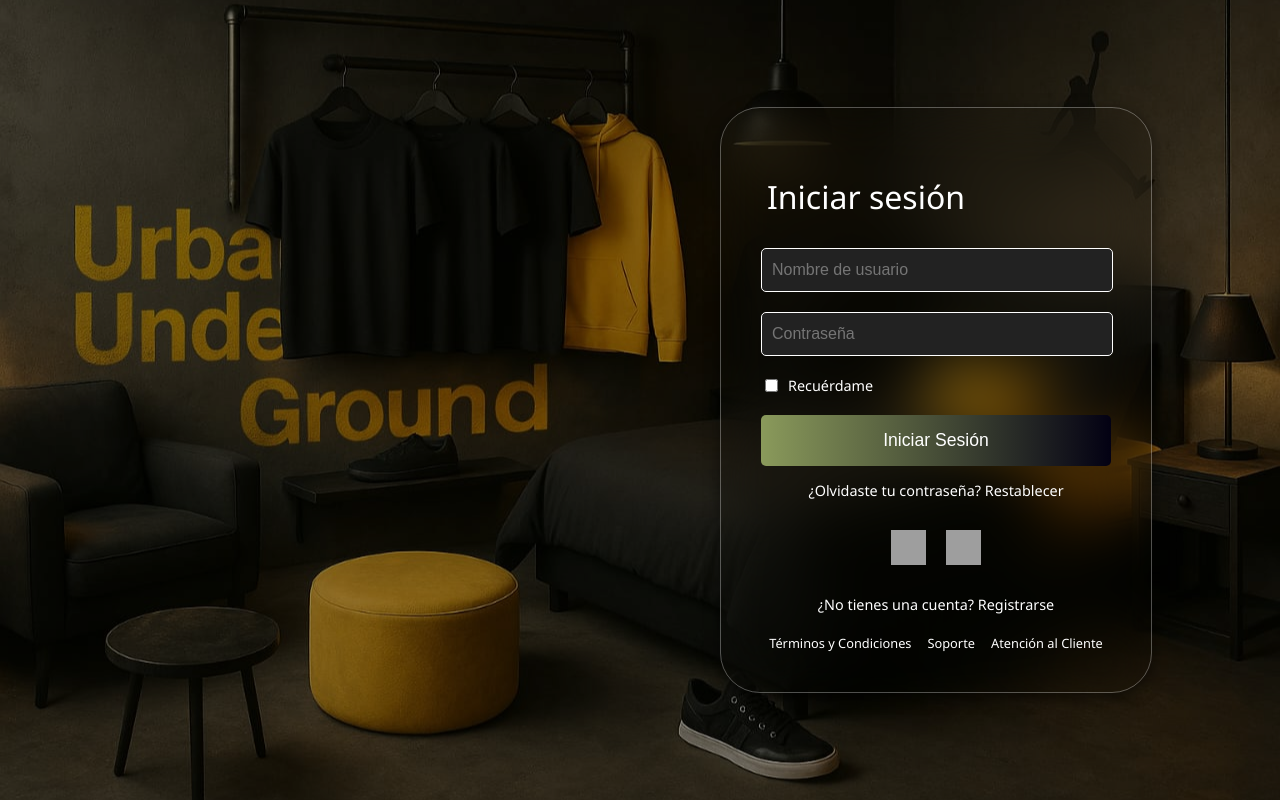
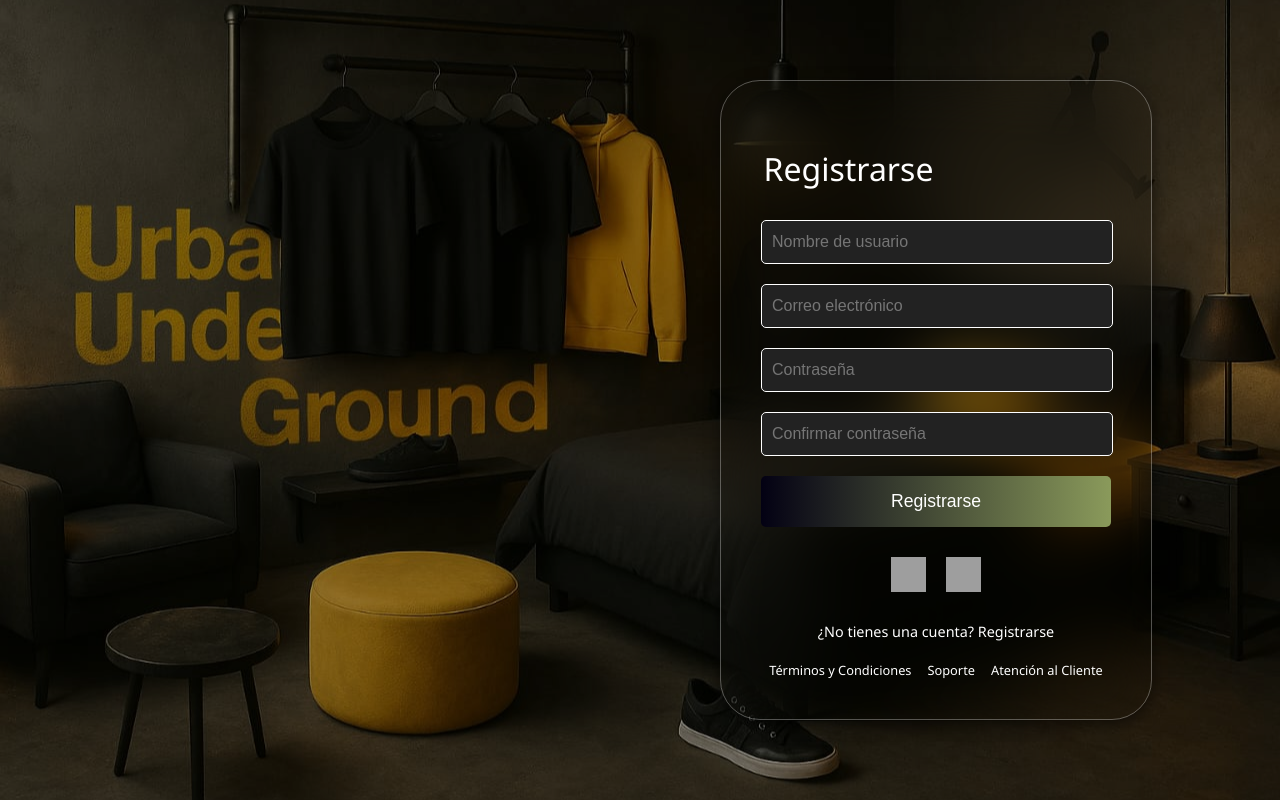
Before and after one commit to GamaDavid12/urban-underground, a React (Vite) app: page / in a window 1280 px wide. Built offline with nearby package versions, Linux system fonts and the light colour scheme; grey boxes are pictures that could not be loaded.

Commit message:
Front Registro de Usuario

```diff
--- a/src/App.jsx
+++ b/src/App.jsx
@@ -1,14 +1,14 @@
 import React from 'react';
-import Background from './components/Background/Background'; // Importa el componente de fondo
-import LoginForm from './components/LoginForm/LoginForm';    // Importa el componente de formulario
-import styles from '../src/components/App/App.module.css'; // <<-- IMPORTA App.module.css correctamente
+import Ground from './components/Ground/Ground';    // Importa el componente de formulario
+import styles from '../src/components/AppGround/AppGround.module.css'; // <<-- IMPORTA App.module.css correctamente
+import RecuCuenta from './components/RecuCuenta/RecuCuenta';
 
 const App = () => {
   return (
     // <<-- USA LA CLASE CORRECTA DEFINIDA EN App.module.css (.app)
     <div className={styles.app}>
-      <Background /> {/* Renderiza el componente de fondo */}
-      <LoginForm /> {/* Renderiza el formulario de login */}
+      <Ground /> {/* Renderiza el componente de fondo */}
+      <RecuCuenta /> {/* Renderiza el formulario de login */}
     </div>
   );
 };
--- a/src/components/Background/Background.jsx
+++ /dev/null
@@ -1,8 +0,0 @@
-import React from 'react';
-import styles from './Background.module.css';
-
-const Background = () => {
-  return <div className={styles.background}></div>;
-};
-
-export default Background;
--- /dev/null
+++ b/src/components/Ground/Ground.jsx
@@ -0,0 +1,8 @@
+import React from 'react';
+import styles from './Ground.module.css';
+
+const Ground = () => {
+  return <div className={styles.Ground}></div>;
+};
+
+export default Ground;
--- a/src/components/Background/Background.module.css
+++ b/src/components/Ground/Ground.module.css
@@ -1,4 +1,4 @@
-.background {
+.Ground {
   position: fixed; /* Esto es importante para que ocupe toda la ventana y no se mueva con el scroll */
   top: 0;
   left: 0;
--- a/src/components/LoginForm/LoginForm.jsx
+++ b/src/components/RecuCuenta/RecuCuenta.jsx
@@ -1,15 +1,15 @@
 import React from 'react';
-import styles from './LoginForm.module.css';
+import styles from './RecuCuenta.module.css';
 
-const LoginForm = () => {
+const RecuCuenta = () => {
   const handleSubmit = (e) => {
     e.preventDefault();
     alert('Iniciar sesión clickeado!');
   };
 
   return (
-    <div className={styles.loginFormContainer}>
-      <h2 className='font-noto text-2xl text-white'>Iniciar sesión</h2>
+    <div className={styles.RecuCuentaContainer}>
+      <h2 className='font-noto text-2xl text-white'>Registrarse</h2>
       <form onSubmit={handleSubmit}>
         <div className={styles.inputGroup}>
 
@@ -17,17 +17,19 @@ const LoginForm = () => {
         </div>
         <div className={styles.inputGroup}>
 
-          <input type="password" id="password" name="password" placeholder="Contraseña" required />
+          <input type="email" id="email" name="email" placeholder='Correo electrónico' required />
         </div>
-        <div className={styles.rememberMe}>
-          <input type="checkbox" id="rememberMe" name="rememberMe" />
-          <label htmlFor="rememberMe">Recuérdame</label>
+        <div className={styles.inputGroup}>
+
+          <input type="password" id="password" name="contraseña" placeholder="Contraseña" required />
         </div>
-        <button type="submit" className={styles.loginButton}>Iniciar Sesión</button>
+        <div className={styles.inputGroup}>
+
+          <input type="password" id="confirmar password" name="Confirmar Contraseña" placeholder="Confirmar contraseña" required />
+        </div>
+
+        <button type="submit" className={styles.loginButton}>Registrarse</button>
       </form>
-      <p className={styles.forgotPassword}>
-        ¿Olvidaste tu contraseña? <a href="#">Restablecer</a>
-      </p>
 
       <div className={styles.socialLogin}>
         {/* Aquí deberías usar tus propias imágenes para los iconos de Google y Facebook */}
@@ -48,4 +50,4 @@ const LoginForm = () => {
   );
 };
 
-export default LoginForm;
+export default RecuCuenta;
--- a/src/components/LoginForm/LoginForm.module.css
+++ b/src/components/RecuCuenta/RecuCuenta.module.css
@@ -1,4 +1,4 @@
-.loginFormContainer {
+.RecuCuentaContainer {
    background: linear-gradient(
     to bottom right,
     #010000(255, 255, 255, 0.1),
@@ -18,11 +18,11 @@
   font-family: 'Noto Sans', sans-serif;
 }
 
-.loginFormContainer h2 {
+.RecuCuentaContainer h2 {
   margin-bottom: 30px;
   font-size: 2em;
   font-weight: 200;
-  padding-right: 40%;
+  padding-right: 50%;
 }
 
 .inputGroup {
@@ -75,7 +75,7 @@
   padding: 15px;
   border: none;
   border-radius: 5px;
-  background: linear-gradient(to right, #8A9A5B, #030113);
+  background: linear-gradient(to right, #030113, #8A9A5B);
   color: #FFFFFF;
   font-size: 1.1em;
   font-weight: 200;
@@ -84,7 +84,7 @@
 }
 
 .loginButton:hover {
-  background: linear-gradient(to right, #030113 , #8A9A5B);
+  background: linear-gradient(to right, #8A9A5B , #030113);
 }
 
 .forgotPassword {
--- a/src/index.js
+++ b/src/index.js
@@ -1,7 +1,7 @@
 import React from 'react';
 import ReactDOM from 'react-dom/client';
 import './index.css';
-import App from './components/App/AppB.jsx'; // Asegúrate de importar desde la ruta correcta
+import App from './App.jsx'; // Asegúrate de importar desde la ruta correcta
 
 const root = ReactDOM.createRoot(document.getElementById('root'));
 root.render(
```
Also changed, not shown: src/components/AppGround/AppGround.module.css (renamed from src/components/App/App.module.css).
